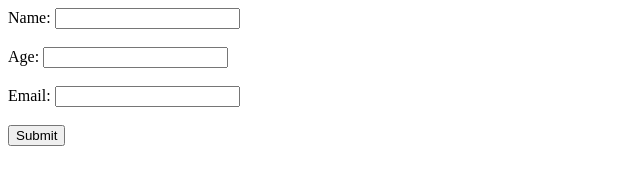
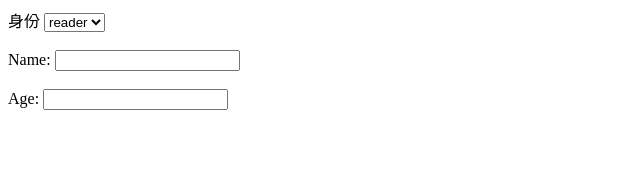
Before and after one commit to TokiyaSzk/BookManager, a plain HTML site: page index.html in a window 1280 px wide. Shown: the whole page, without its empty margins (0-640 px from the left). Drawn offline with Linux system fonts and the light colour scheme.

Commit message:
2.5.1-ver

```diff
--- a/index.html
+++ b/index.html
@@ -7,13 +7,15 @@
 </head>
 <body>
     <form action="/cgi-bin/postdata.cgi" method="post">
+        <label>身份</label>
+        <select name="identity" id="identity">
+            <option value="login_reader">reader</option>
+            <option value="login_admin">admin</option>
+        </select><br><br>
         <label for="name">Name:</label>
         <input type="text" id="name" name="name"><br><br>
-        <label for="age">Age:</label>
-        <input type="text" id="age" name="age"><br><br>
-        <label for="email">Email:</label>
-        <input type="text" id="email" name="email"><br><br>
-        <input type="submit" value="Submit">
+        <label for="password">Age:</label>
+        <input type="text" id="password" name="password"><br><br>
     </form>
 </body>
 </html>
```
Also changed, not shown: 1 other file.
